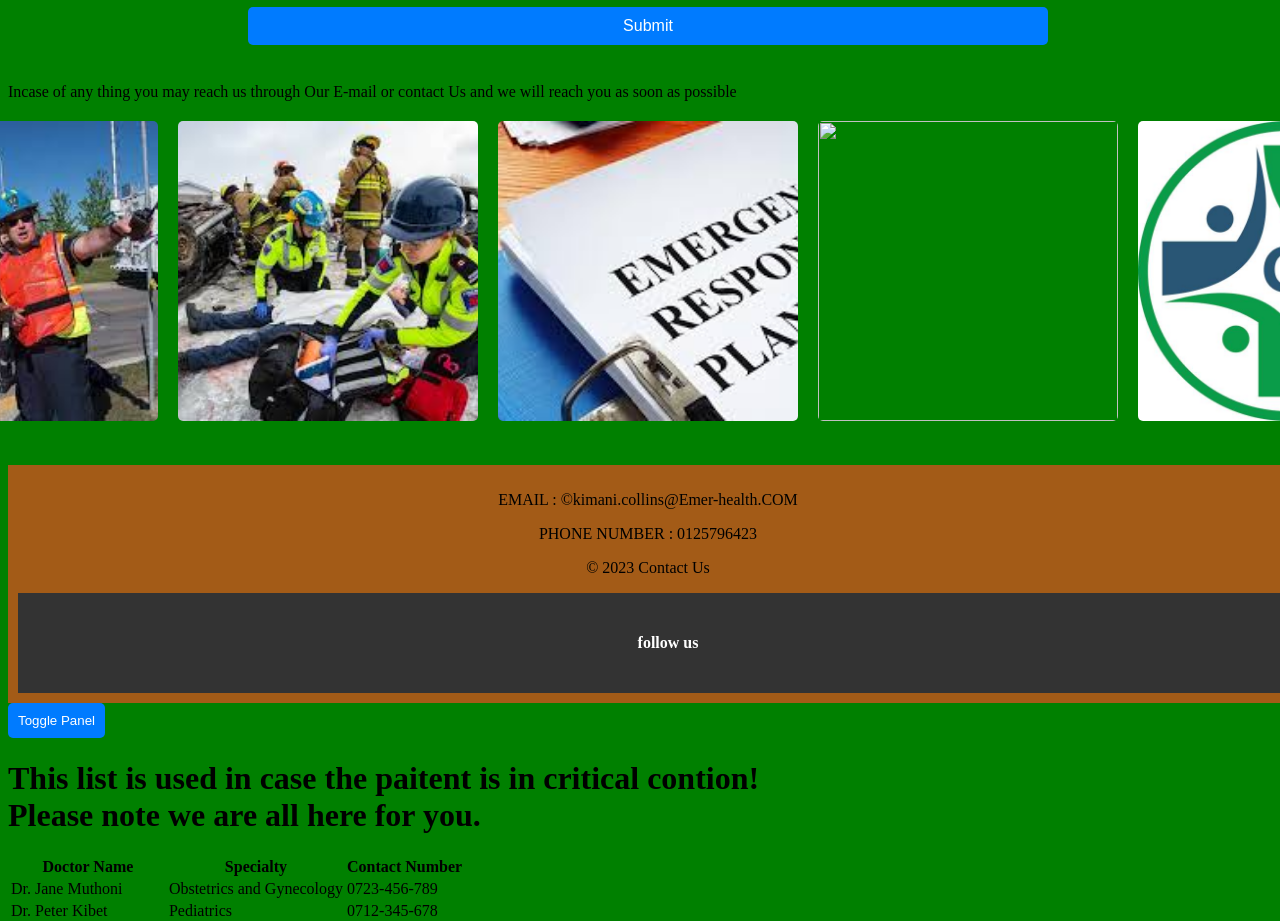
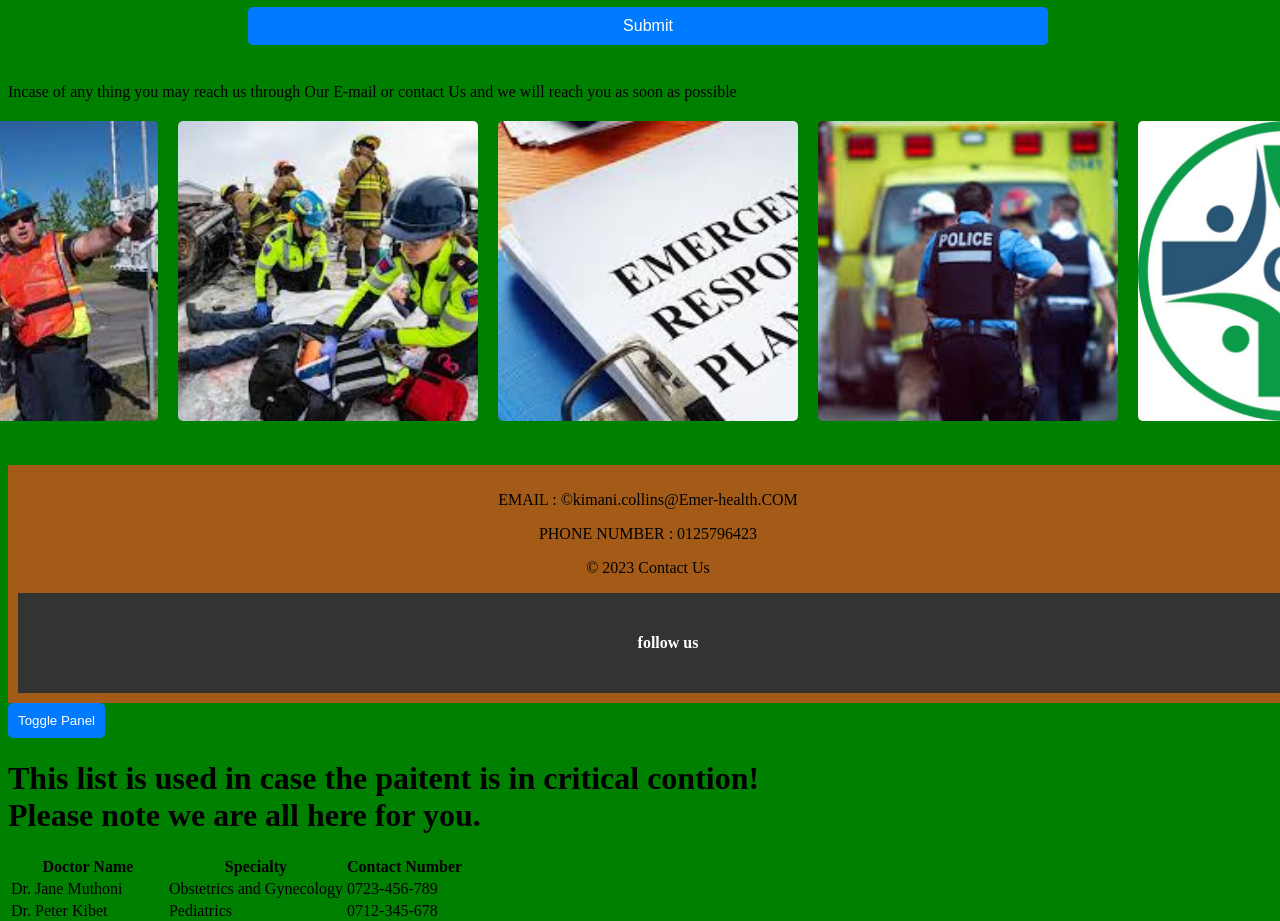
Before and after one commit to muddypacket8/project, a website: page index.html in a window 1280 px wide. Shown: the part 1580-2501 px from the top of the page. Drawn offline with Linux system fonts and the light colour scheme.

Commit message:
Update index.html

```diff
--- a/index.html
+++ b/index.html
@@ -84,7 +84,7 @@
             <img src="images.jpeg" alt="">
             </div>
           <div class="card">
-            <img src="fire.webp" alt="">
+            <img src="images (7).jpeg" alt="">
           </div>
           <div class="card">
             <img src="emer.jpg" alt="">
```
